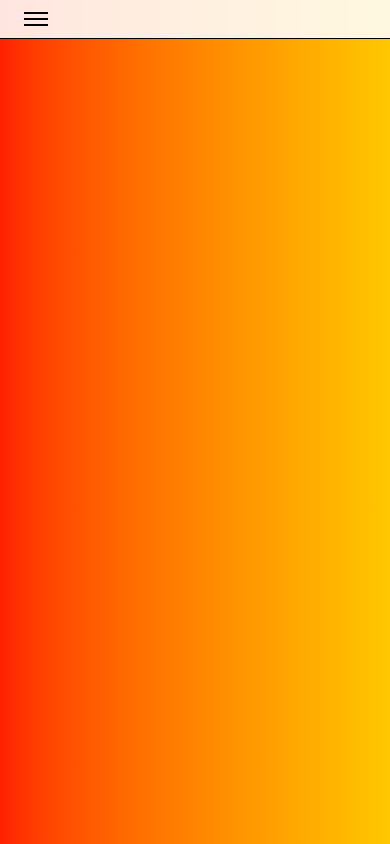
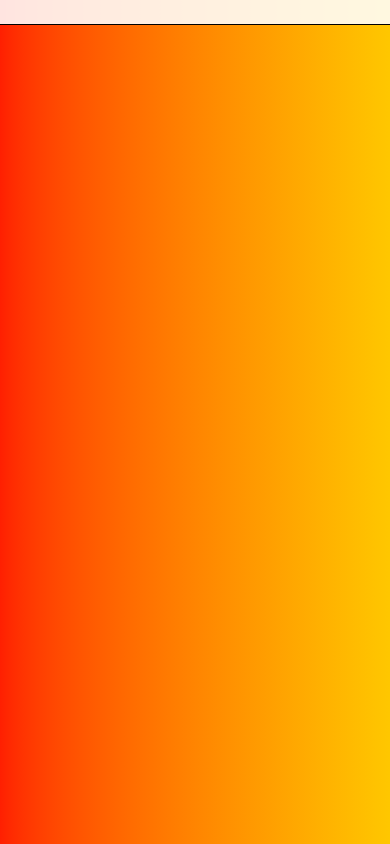
Before and after one commit to luv29/InstEd, a React (Vite) app in the folder frontend/: page / in a window 390 px wide. Built offline with nearby package versions, Linux system fonts and the light colour scheme; a web font is replaced by a local one.

Commit message:
minor fixes

```diff
--- a/frontend/src/components/Navbar.jsx
+++ b/frontend/src/components/Navbar.jsx
@@ -1,49 +1,22 @@
-import React, { useState } from "react";
-
 function Navbar() {
-  const [menuOpen, setMenuOpen] = useState(false);
 
   return (
     <nav className="relative bg-[#FFFFFFE0] border-b border-black">
       <div className="container mx-auto flex justify-between items-center px-6 py-3">
 
-        {/* Logo */}
-
-
-        {/* Desktop Menu */}
         <ul className="hidden lg:flex gap-6">
           <li><a href="#" className="text-xl font-chunkfive">InstEd</a></li>
-          <li><a href="#" className="text-sm font-yatra hover:text-lg hover:transition hover:duration-1000">COMMUNITY</a></li>
+          <li><a href="#" className="text-sm font-yatra">COMMUNITY</a></li>
           <li><a href="#" className="text-sm font-yatra">ABOUT</a></li>
           <li><a href="#" className="text-sm font-yatra">CONTACT US</a></li>
           <li><a href="#" className="text-sm font-yatra">LEADERBOARD</a></li>
         </ul>
 
-        {/* Sign In / Sign Up (Desktop) */}
         <div className="hidden lg:flex gap-4">
           <a href="#" className="border-[#FF1F01] border-2 text-black px-4 py-2 rounded-full text-sm font-yatra">SIGN IN</a>
           <a href="#" className="bg-[#FF1F01] border-2 border-[#FFFFFFE0] text-black px-4 py-2 rounded-full text-sm font-yatra flex">SIGN UP</a>
         </div>
-
-        {/* Mobile Menu Button */}
-        <button onClick={() => setMenuOpen(!menuOpen)} className="lg:hidden flex flex-col space-y-1">
-          <span className="block w-6 h-0.5 bg-black"></span>
-          <span className="block w-6 h-0.5 bg-black"></span>
-          <span className="block w-6 h-0.5 bg-black"></span>
-        </button>
       </div>
-
-      {/* Mobile Menu */}
-      {menuOpen && (
-        <ul className="lg:hidden flex flex-col items-center gap-4 py-4 bg-white border-t border-black">
-          <li><a href="#" className="text-sm font-yatra">COMMUNITY</a></li>
-          <li><a href="#" className="text-sm font-yatra">ABOUT</a></li>
-          <li><a href="#" className="text-sm font-yatra">CONTACT US</a></li>
-          <li><a href="#" className="text-sm font-yatra">LEADERBOARD</a></li>
-          <li><a href="#" className="bg-[#FF1F01] text-black px-4 py-2 rounded-full text-sm font-yatra">SIGN IN</a></li>
-          <li><a href="#" className="bg-[#FF1F01] text-black px-4 py-2 rounded-full text-sm font-yatra">SIGN UP</a></li>
-        </ul>
-      )}
     </nav>
   );
 }
```
